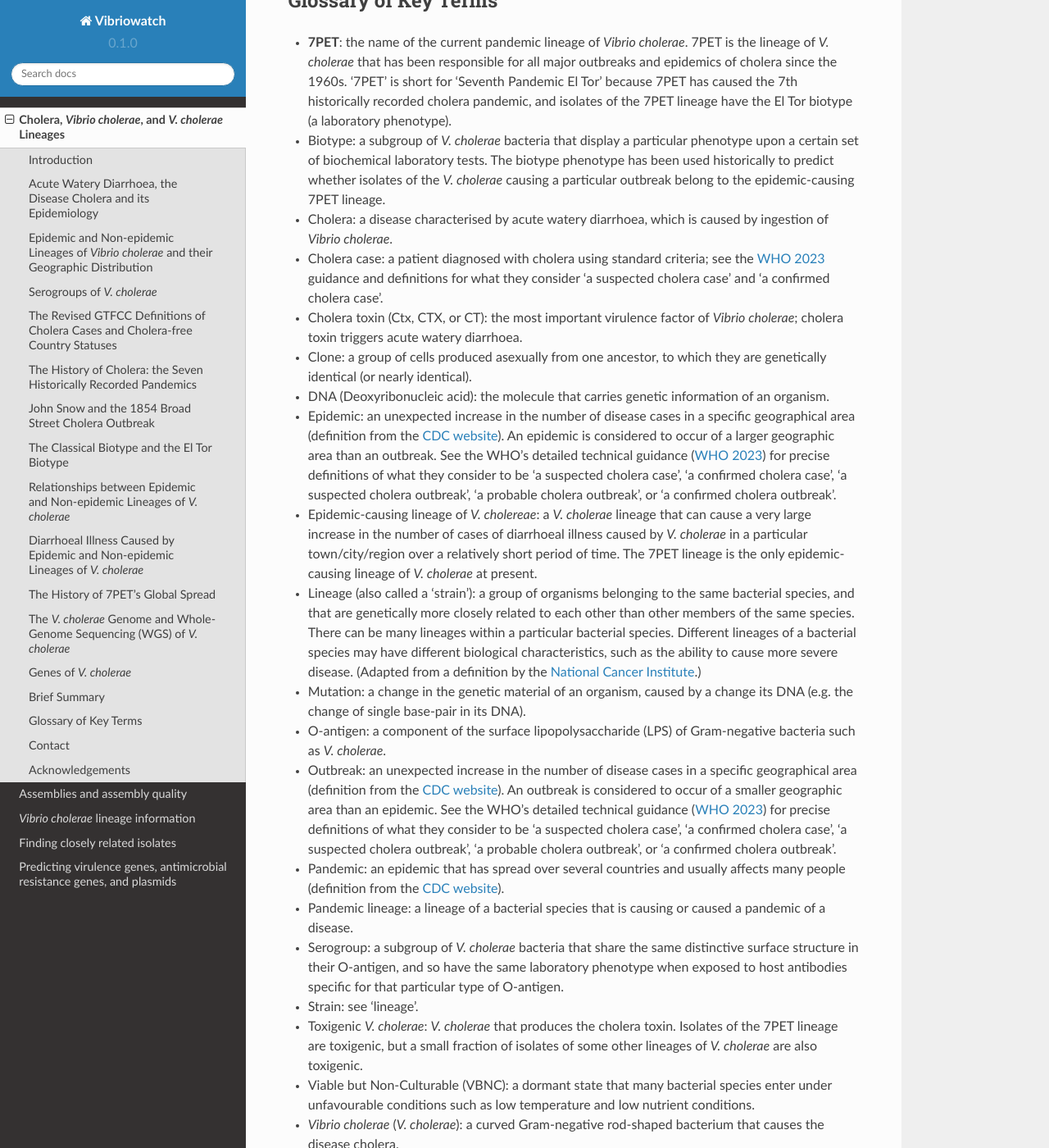
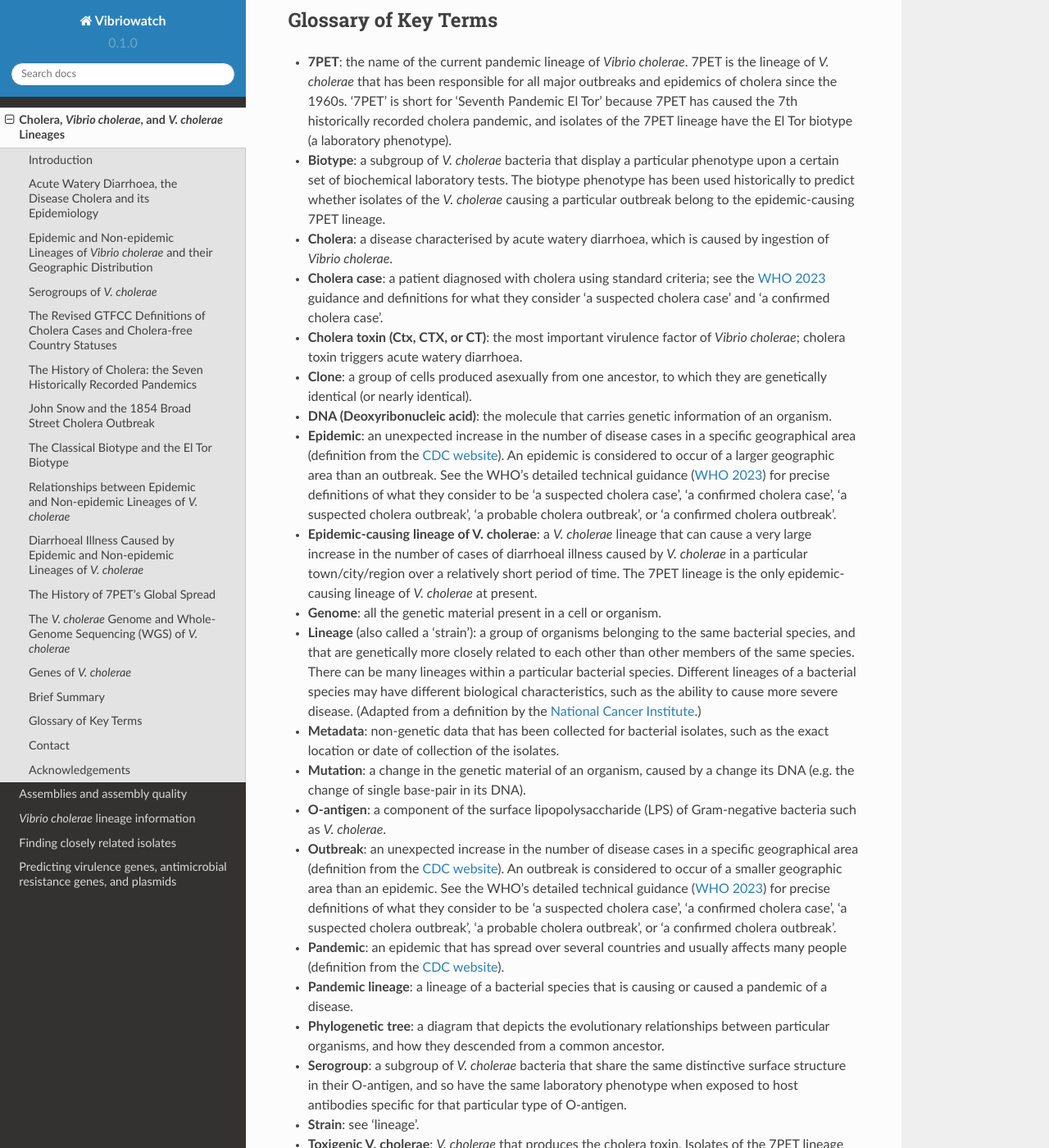
Before and after one commit to avrilcoghlan/cholerabook, a Sphinx documentation site: the page built from docs/source/vibriogenomes.rst, in a window 1280 px wide and 1400 px high, scrolled down 23356 px. Shown: the whole window at 82% size. Built offline with Sphinx 7.4.7 and the Read the Docs theme 2.0.0, drawn with Linux system fonts in a browser that asks for light colours; some of the changed text lies outside the part shown.

Commit message:
Update vibriogenomes.rst

```diff
--- a/docs/source/vibriogenomes.rst
+++ b/docs/source/vibriogenomes.rst
@@ -465,8 +465,7 @@
 -------------------------------------------------------------------------
 
 The 7PET lineage, which has caused the current pandemic, and the Classical lineage, which caused the 6th historically
-recorded pandemic, are relatively closely related. We know this by analysing whole-genome sequencing data (that is, genetic information in DNA) in order to make a 'phylogenetic tree' for *V. cholerae*, that is, a
-'family tree' of the different lineages (genetically different subtypes) of *V. cholerae* (Figure 12).
+recorded pandemic, are relatively closely related. We know this by analysing whole-genome sequencing data (that is, genetic information in DNA) in order to make a 'phylogenetic tree' for *V. cholerae*, that is, a tree that depicts the evolutionary relationships between the different lineages of *V. cholerae* and shows how they descended from a common ancestor (Figure 12).
 The phylogenetic tree represents our best guess at the evolutionary relationships between different lineages of *V. cholerae*, based on similarities and
 differences between their whole-genome sequences.
 
@@ -808,26 +807,30 @@
 ---------------------
 
 * **7PET**: the name of the current pandemic lineage of *Vibrio cholerae*. 7PET is the lineage of *V. cholerae* that has been responsible for all major outbreaks and epidemics of cholera since the 1960s. '7PET' is short for 'Seventh Pandemic El Tor' because 7PET has caused the 7th historically recorded cholera pandemic, and isolates of the 7PET lineage have the El Tor biotype (a laboratory phenotype).
-* Biotype: a subgroup of *V. cholerae* bacteria that display a particular phenotype upon a certain set of biochemical laboratory tests. The biotype phenotype has been used historically to predict whether isolates of the *V. cholerae* causing a particular outbreak belong to the epidemic-causing 7PET lineage.
-* Cholera: a disease characterised by acute watery diarrhoea, which is caused by ingestion of *Vibrio cholerae*.
-* Cholera case: a patient diagnosed with cholera using standard criteria; see the `WHO 2023`_ guidance and definitions for what they consider 'a suspected cholera case' and 'a confirmed cholera case'.
-* Cholera toxin (Ctx, CTX, or CT): the most important virulence factor of *Vibrio cholerae*; cholera toxin triggers acute watery diarrhoea.
-* Clone: a group of cells produced asexually from one ancestor, to which they are genetically identical (or nearly identical).
-* DNA (Deoxyribonucleic acid): the molecule that carries genetic information of an organism.
-* Epidemic: an unexpected increase in the number of disease cases in a specific geographical area (definition from the `CDC website`_). An epidemic is considered to occur of a larger geographic area than an outbreak. See the WHO's detailed technical guidance (`WHO 2023`_) for precise definitions of what they consider to be 'a suspected cholera case', 'a confirmed cholera case', 'a suspected cholera outbreak', 'a probable cholera outbreak', or 'a confirmed cholera outbreak'.
-* Epidemic-causing lineage of *V. cholereae*: a *V. cholerae* lineage that can cause a very large increase in the number of cases of diarrhoeal illness caused by *V. cholerae* in a particular town/city/region over a relatively short period of time. The 7PET lineage is the only epidemic-causing lineage of *V. cholerae* at present.
-* Lineage (also called a 'strain'): a group of organisms belonging to the same bacterial species, and that are genetically more closely related to each other than other members of the same species. There can be many lineages within a particular bacterial species. Different lineages of a bacterial species may have different biological characteristics, such as the ability to cause more severe disease. (Adapted from a definition by the `National Cancer Institute`_.)
-* Mutation: a change in the genetic material of an organism, caused by a change its DNA (e.g. the change of single base-pair in its DNA).
-* O-antigen: a component of the surface lipopolysaccharide (LPS) of Gram-negative bacteria such as *V. cholerae*.
-* Outbreak: an unexpected increase in the number of disease cases in a specific geographical area (definition from the `CDC website`_). An outbreak is considered to occur of a smaller geographic area than an epidemic.  See the WHO's detailed technical guidance (`WHO 2023`_) for precise definitions of what they consider to be 'a suspected cholera case', 'a confirmed cholera case', 'a suspected cholera outbreak', 'a probable cholera outbreak', or 'a confirmed cholera outbreak'.
-* Pandemic: an epidemic that has spread over several countries and usually affects many people (definition from the `CDC website`_).
-* Pandemic lineage: a lineage of a bacterial species that is causing or caused a pandemic of a disease.
-* Serogroup: a subgroup of *V. cholerae* bacteria that share the same distinctive surface structure in their O-antigen, and so have the same laboratory phenotype when exposed to host antibodies specific for that particular type of O-antigen.
-* Strain: see 'lineage'.
-* Toxigenic *V. cholerae*: *V. cholerae* that produces the cholera toxin. Isolates of the 7PET lineage are toxigenic, but a small fraction of isolates of some other lineages of *V. cholerae* are also toxigenic.
-* Viable but Non-Culturable (VBNC): a dormant state that many bacterial species enter under unfavourable conditions such as low temperature and low nutrient conditions.
-* *Vibrio cholerae* (*V. cholerae*): a curved Gram-negative rod-shaped bacterium that causes the disease cholera.
-* Virulence factor: a protein (or protein complex) that helps a bacterium to colonise a host at the cellular level.
+* **Biotype**: a subgroup of *V. cholerae* bacteria that display a particular phenotype upon a certain set of biochemical laboratory tests. The biotype phenotype has been used historically to predict whether isolates of the *V. cholerae* causing a particular outbreak belong to the epidemic-causing 7PET lineage.
+* **Cholera**: a disease characterised by acute watery diarrhoea, which is caused by ingestion of *Vibrio cholerae*.
+* **Cholera case**: a patient diagnosed with cholera using standard criteria; see the `WHO 2023`_ guidance and definitions for what they consider 'a suspected cholera case' and 'a confirmed cholera case'.
+* **Cholera toxin (Ctx, CTX, or CT)**: the most important virulence factor of *Vibrio cholerae*; cholera toxin triggers acute watery diarrhoea.
+* **Clone**: a group of cells produced asexually from one ancestor, to which they are genetically identical (or nearly identical).
+* **DNA (Deoxyribonucleic acid)**: the molecule that carries genetic information of an organism.
+* **Epidemic**: an unexpected increase in the number of disease cases in a specific geographical area (definition from the `CDC website`_). An epidemic is considered to occur of a larger geographic area than an outbreak. See the WHO's detailed technical guidance (`WHO 2023`_) for precise definitions of what they consider to be 'a suspected cholera case', 'a confirmed cholera case', 'a suspected cholera outbreak', 'a probable cholera outbreak', or 'a confirmed cholera outbreak'.
+* **Epidemic-causing lineage of V. cholerae**: a *V. cholerae* lineage that can cause a very large increase in the number of cases of diarrhoeal illness caused by *V. cholerae* in a particular town/city/region over a relatively short period of time. The 7PET lineage is the only epidemic-causing lineage of *V. cholerae* at present.
+* **Genome**: all the genetic material present in a cell or organism.
+* **Lineage** (also called a 'strain'): a group of organisms belonging to the same bacterial species, and that are genetically more closely related to each other than other members of the same species. There can be many lineages within a particular bacterial species. Different lineages of a bacterial species may have different biological characteristics, such as the ability to cause more severe disease. (Adapted from a definition by the `National Cancer Institute`_.)
+* **Metadata**: non-genetic data that has been collected for bacterial isolates, such as the exact location or date of collection of the isolates.
+* **Mutation**: a change in the genetic material of an organism, caused by a change its DNA (e.g. the change of single base-pair in its DNA).
+* **O-antigen**: a component of the surface lipopolysaccharide (LPS) of Gram-negative bacteria such as *V. cholerae*.
+* **Outbreak**: an unexpected increase in the number of disease cases in a specific geographical area (definition from the `CDC website`_). An outbreak is considered to occur of a smaller geographic area than an epidemic.  See the WHO's detailed technical guidance (`WHO 2023`_) for precise definitions of what they consider to be 'a suspected cholera case', 'a confirmed cholera case', 'a suspected cholera outbreak', 'a probable cholera outbreak', or 'a confirmed cholera outbreak'.
+* **Pandemic**: an epidemic that has spread over several countries and usually affects many people (definition from the `CDC website`_).
+* **Pandemic lineage**: a lineage of a bacterial species that is causing or caused a pandemic of a disease.
+* **Phylogenetic tree**: a diagram that depicts the evolutionary relationships between particular organisms, and how they descended from a common ancestor.
+* **Serogroup**: a subgroup of *V. cholerae* bacteria that share the same distinctive surface structure in their O-antigen, and so have the same laboratory phenotype when exposed to host antibodies specific for that particular type of O-antigen.
+* **Strain**: see 'lineage'.
+* **Toxigenic V. cholerae**: *V. cholerae* that produces the cholera toxin. Isolates of the 7PET lineage are toxigenic, but a small fraction of isolates of some other lineages of *V. cholerae* are also toxigenic.
+* **Viable but Non-Culturable (VBNC)**: a dormant state that many bacterial species enter under unfavourable conditions such as low temperature and low nutrient conditions.
+* **Vibrio cholerae (V. cholerae)**: a curved Gram-negative rod-shaped bacterium that causes the disease cholera.
+* **Virulence factor**: a protein (or protein complex) that helps a bacterium to colonise a host at the cellular level.
+* **Whole genome sequencing (WGS)**: the process of determining the DNA sequence of an organism's whole genome.
 
 .. _National Cancer Institute: https://www.cancer.gov/publications/dictionaries/cancer-terms/def/organism-strain
 
```
Also changed, not shown: other parts of docs/source/vibriogenomes.rst (+9 -9 lines).
